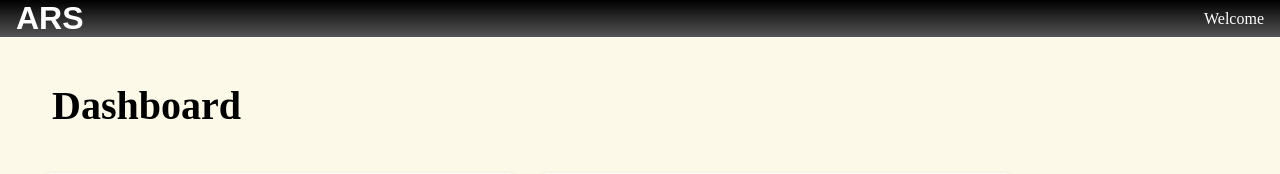
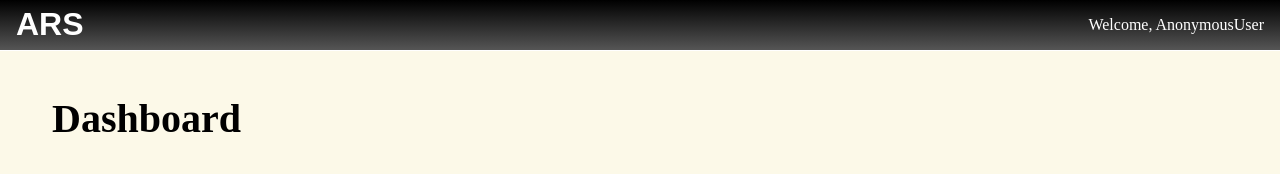
Before and after one commit to zy2362/ars, a Django app: template linkall/templates/linkall/dashboard.html in a window 1280 px wide. Shown: the top 174 px of the page. Run offline with Django 3.2, Linux system fonts and the light colour scheme; the template is opened without the code that fills it, so the values that code supplies are empty.

Commit message:
fastPush

```diff
--- a/linkall/static/linkall/dashboard.css
+++ b/linkall/static/linkall/dashboard.css
@@ -10,7 +10,7 @@ nav {
     display: flex;
     justify-content: space-between;
     align-items: center;
-    padding: 0 .5em;
+    padding: .2em .5em;
     color: white;
     font-size: 2em;
     background-color: black;
--- a/linkall/templates/linkall/dashboard.html
+++ b/linkall/templates/linkall/dashboard.html
@@ -13,7 +13,7 @@
 <body>
     <nav>
         <div class="logo">ARS</div>
-        <div class="user">Welcome</div>
+        <div class="user">Welcome, {{user}}</div>
     </nav>
     <div id="body">
         <h1>Dashboard</h1>
--- a/linkall/views.py
+++ b/linkall/views.py
@@ -13,8 +13,8 @@ from boto3.dynamodb.conditions import Key,Attr
 #==================================
 
 def scan():
-    alpha = 0.05
-    iteration = 500
+    alpha = 0.0001
+    iteration = 1000
     dynamodb = boto3.resource('dynamodb')
     table = dynamodb.Table('linkall')
     response = table.scan(
```
